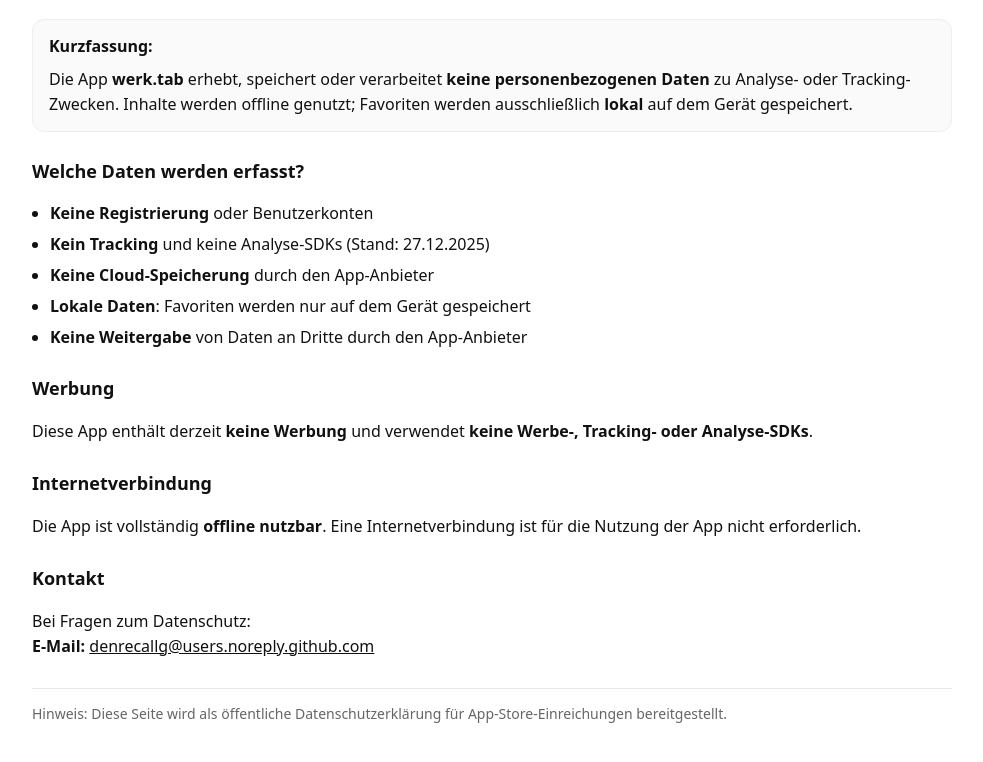
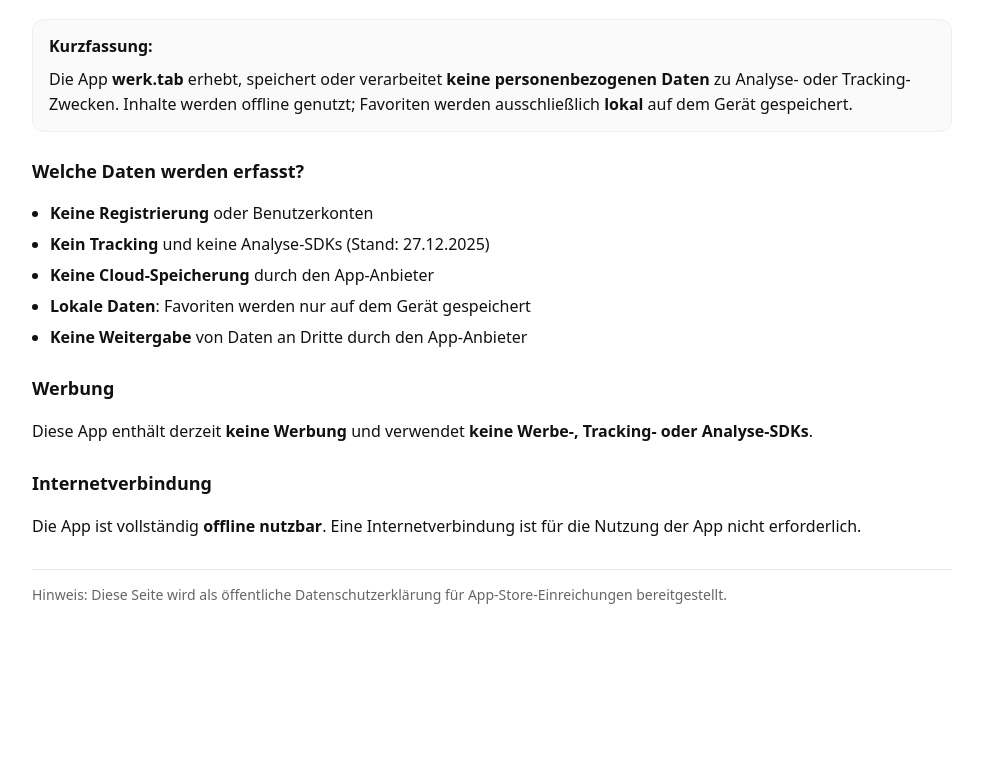
Before and after one commit to DenRecallG/werk.tab, a plain HTML site: page privacy.html in a window 1280 px wide. Shown: the part 132-894 px from the top of the page, without its empty margins (148-1131 px from the left). After the commit the page ends 800 px from the top, so only its background shows below. Drawn offline with Linux system fonts and the light colour scheme.

Commit message:
Remove contact section from privacy page

```diff
--- a/privacy.html
+++ b/privacy.html
@@ -77,14 +77,6 @@
     Die App ist vollständig <strong>offline nutzbar</strong>. Eine Internetverbindung ist für die Nutzung der App nicht erforderlich.
   </p>
 
-  <h2>Kontakt</h2>
-  <p>
-    Bei Fragen zum Datenschutz:
-    <br />
-    <strong>E-Mail:</strong>
-    <a href="mailto:denrecallg@users.noreply.github.com">denrecallg@users.noreply.github.com</a>
-  </p>
-
   <footer>
     Hinweis: Diese Seite wird als öffentliche Datenschutzerklärung für App-Store-Einreichungen bereitgestellt.
   </footer>
```
